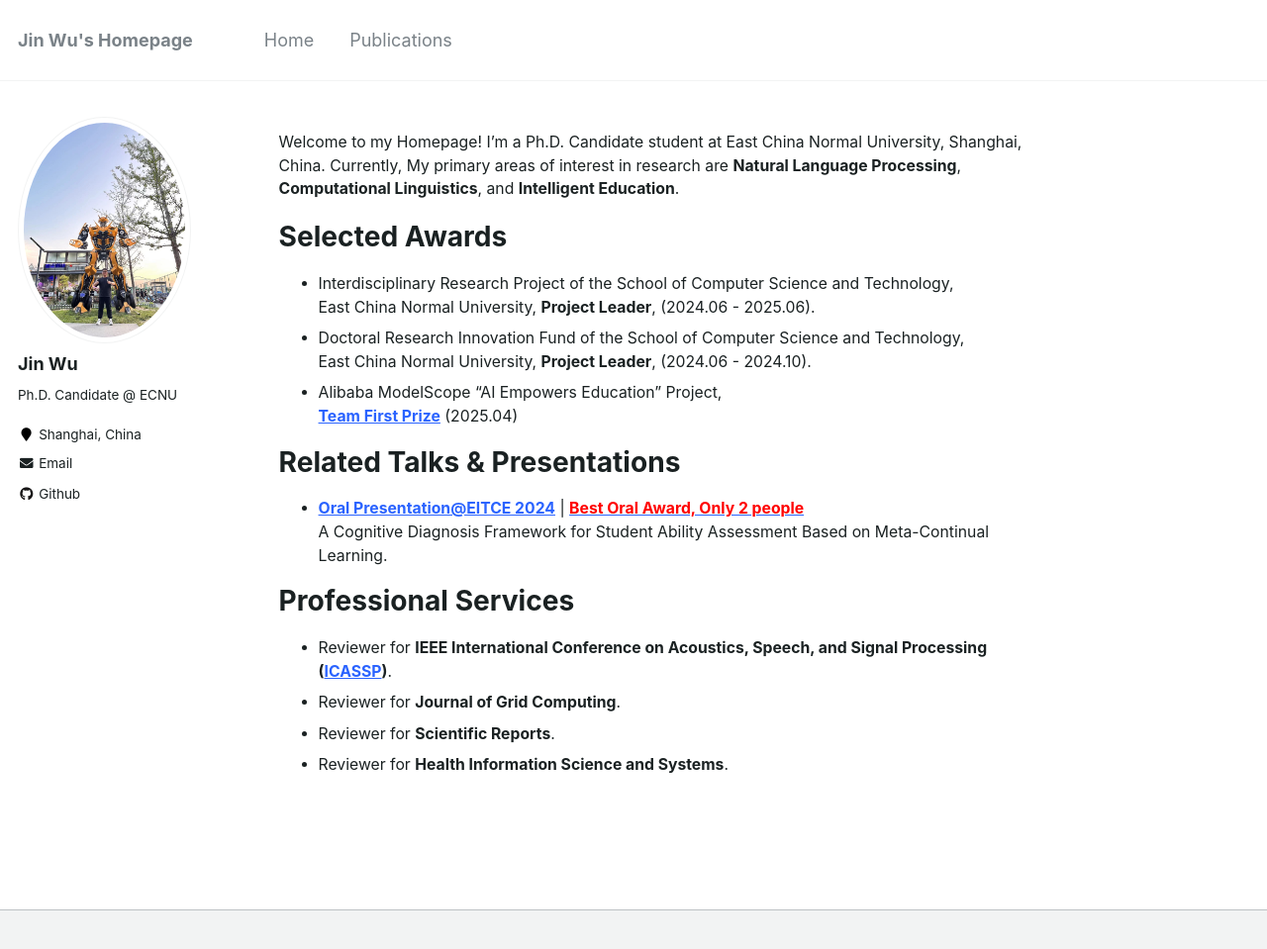
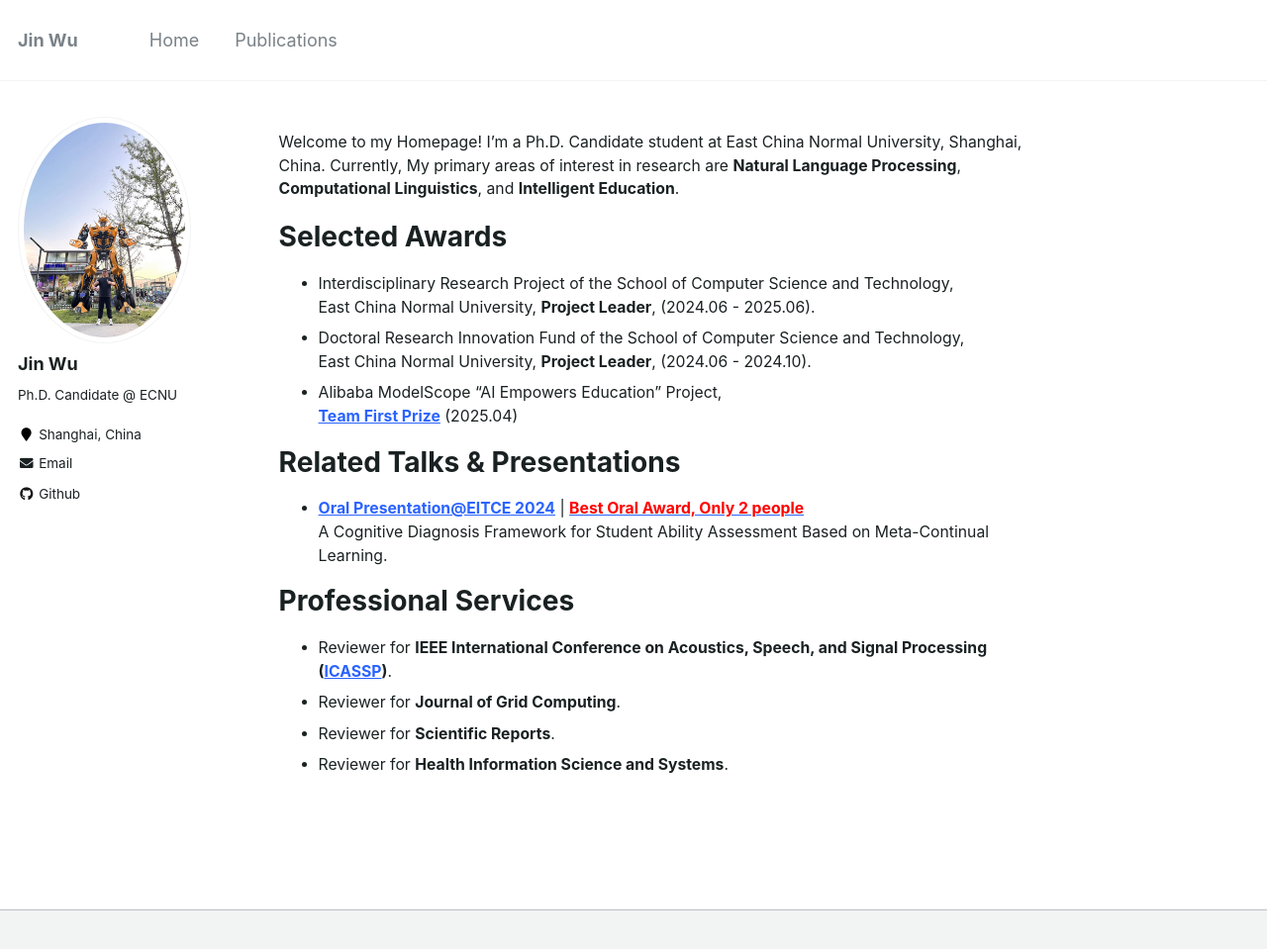
Before and after one commit to WooTzins/WooTzins.github.io, a Jekyll site: the page built from _pages/about.md, in a window 1280 px wide and 992 px high. Shown: the top 959 px of the window at 99% size. Built offline with Jekyll 4.4.1, drawn with Linux system fonts in a browser that asks for light colours.

Commit message:
Update _config.yml

```diff
--- a/_config.yml
+++ b/_config.yml
@@ -7,7 +7,7 @@
 
 # Site Settings
 locale                   : "en-US"
-title                    : "Jin Wu's Homepage"
+title                    : "Jin Wu"
 title_separator          : "-"
 name                     : &name "Jin Wu"
 description              : &description "Ph.D. Candidate @ ECNU"
```
